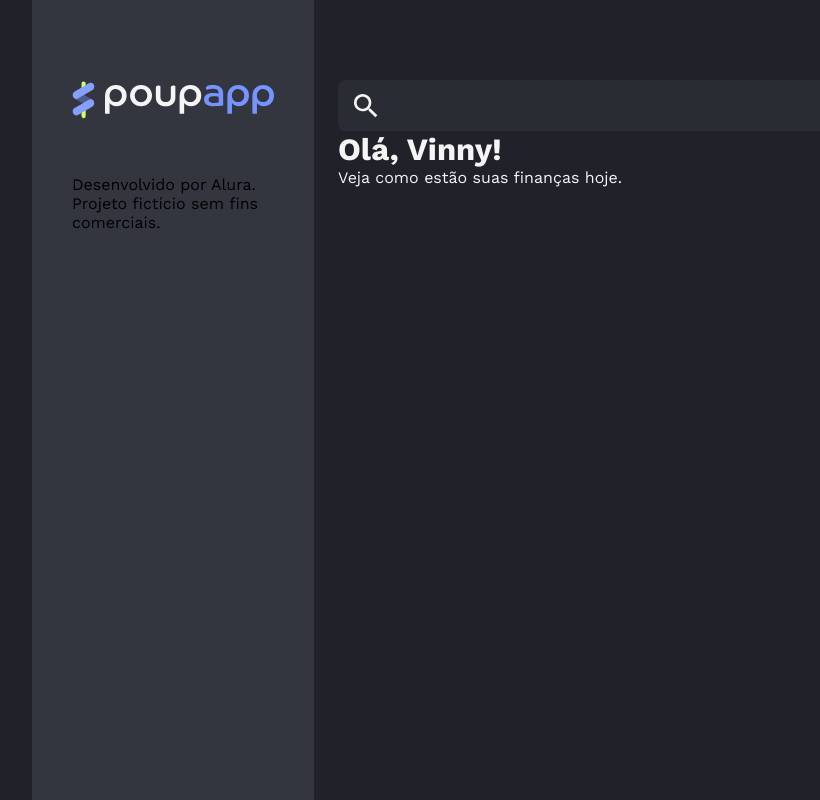
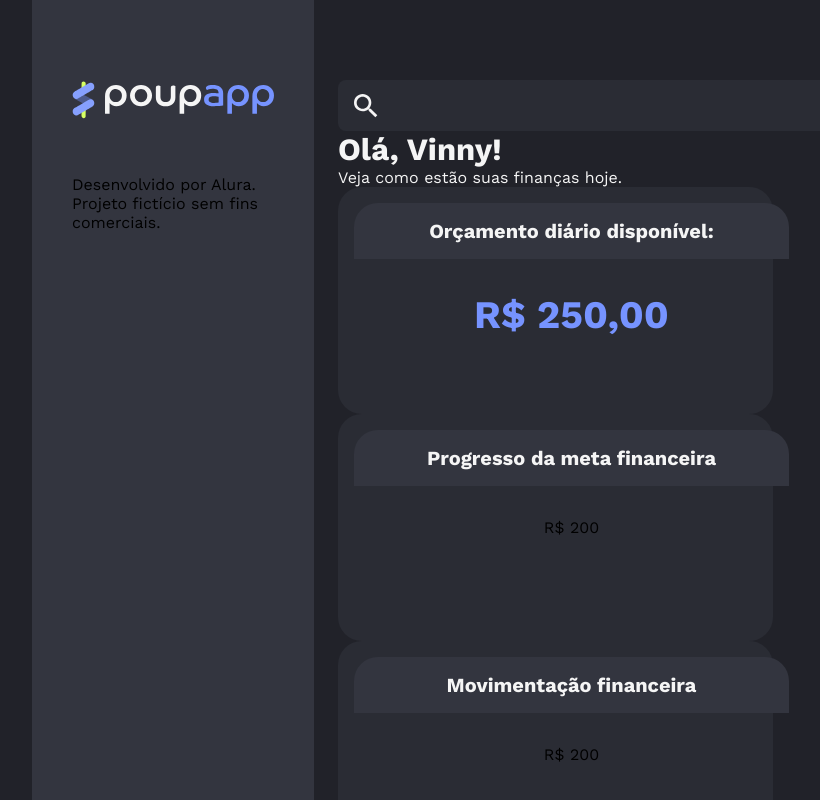
Before and after one commit to AdrianoCordeiro-SQL/PoupApp, a React (Vite) app: page / in a window 1280 px wide. Shown: the top 800 px of the page, without its empty margins (8-828 px from the left). Built offline with nearby package versions, Linux system fonts and the light colour scheme.

Commit message:
estiliza cards

```diff
--- a/src/App.jsx
+++ b/src/App.jsx
@@ -1,8 +1,13 @@
+import Card from "./components/Card";
+
 import { Aside } from "./components/Aside";
 import { Container } from "./components/container";
 import { Main } from "./components/Main";
 import { Searchinput } from "./components/SearchInput";
 import { Typography } from "./components/Typography";
+import { DailyBudget } from "./components/DailyBudget";
+
+
 function App() {
   return (
     <Container>
@@ -10,14 +15,36 @@ function App() {
       <Main>
         <Searchinput />
         <div>
-          <Typography variant="h1">
-            Olá, Vinny!
-          </Typography>
+          <Typography variant="h1">Olá, Vinny!</Typography>
 
           <Typography variant="body">
             Veja como estão suas finanças hoje.
           </Typography>
         </div>
+
+        <section>
+          <Card>
+            <Card.Header>Orçamento diário disponível:</Card.Header>
+            <Card.Body>
+              <DailyBudget value={250}/>
+            </Card.Body>
+          </Card>
+
+          <Card>
+            <Card.Header>Progresso da meta financeira</Card.Header>
+            <Card.Body>R$ 200</Card.Body>
+          </Card>
+
+          <Card>
+            <Card.Header>Movimentação financeira</Card.Header>
+            <Card.Body>R$ 200</Card.Body>
+          </Card>
+
+          <Card>
+            <Card.Header>Minhas contas</Card.Header>
+            <Card.Body>R$ 200</Card.Body>
+          </Card>
+        </section>
       </Main>
     </Container>
   );
--- /dev/null
+++ b/src/components/Card/card.module.css
@@ -0,0 +1,32 @@
+.card {
+  background-color: var(--neutral-surface);
+  border-radius: 24px;
+  padding: 16px;
+
+  width: 435px;
+  height: 227px;
+  text-align: center;
+  display: flex;
+  flex-direction: column;
+  flex-wrap: nowrap;
+}
+.header {
+  background-color: var(--neutral-header);
+  border-top-left-radius: 24px;
+  border-top-right-radius: 24px;
+  line-height: 120%;
+  font-size: 20px;
+  font-weight: 700;
+  text-align: center;
+  color: var(--neutral-text);
+  padding: 16px;
+
+  width: 435px;
+  height: 56px;
+}
+.body {
+  padding: 32px 16px;
+
+  width: 435px;
+  height: 171px;
+}
--- /dev/null
+++ b/src/components/Card/index.jsx
@@ -0,0 +1,30 @@
+import styles from './card.module.css'
+
+const Card = ({ children }) => {
+  return (
+    <div className={styles.card}>
+      {children}
+    </div>
+  )
+}
+
+export const CardHeader = ({ children }) => {
+  return (
+    <div className={styles.header}>
+      {children}
+    </div>
+  )
+}
+
+export const CardBody = ({ children }) => {
+  return (
+    <div className={styles.body}>
+      {children}
+    </div>
+  )
+}
+
+Card.Header = CardHeader
+Card.Body = CardBody
+
+export default Card
--- /dev/null
+++ b/src/components/DailyBudget/dailybudget.module.css
@@ -0,0 +1,8 @@
+.dailybudget {
+  color: var(--primary-highlight);
+  font-weight: 700;
+  font-size: 39px;
+  line-height: 125%;
+  margin: 0;
+  text-align: center;
+}
--- /dev/null
+++ b/src/components/DailyBudget/index.jsx
@@ -0,0 +1,11 @@
+import styles from './dailybudget.module.css'
+
+const formater = new Intl.NumberFormat("pt-BR", { style: "currency", currency: "BRL" })
+
+export const DailyBudget = ({ value }) => {
+    return (
+        <p className={styles.dailybudget}>
+            {formater.format(value)}
+        </p>
+    )
+}
```
